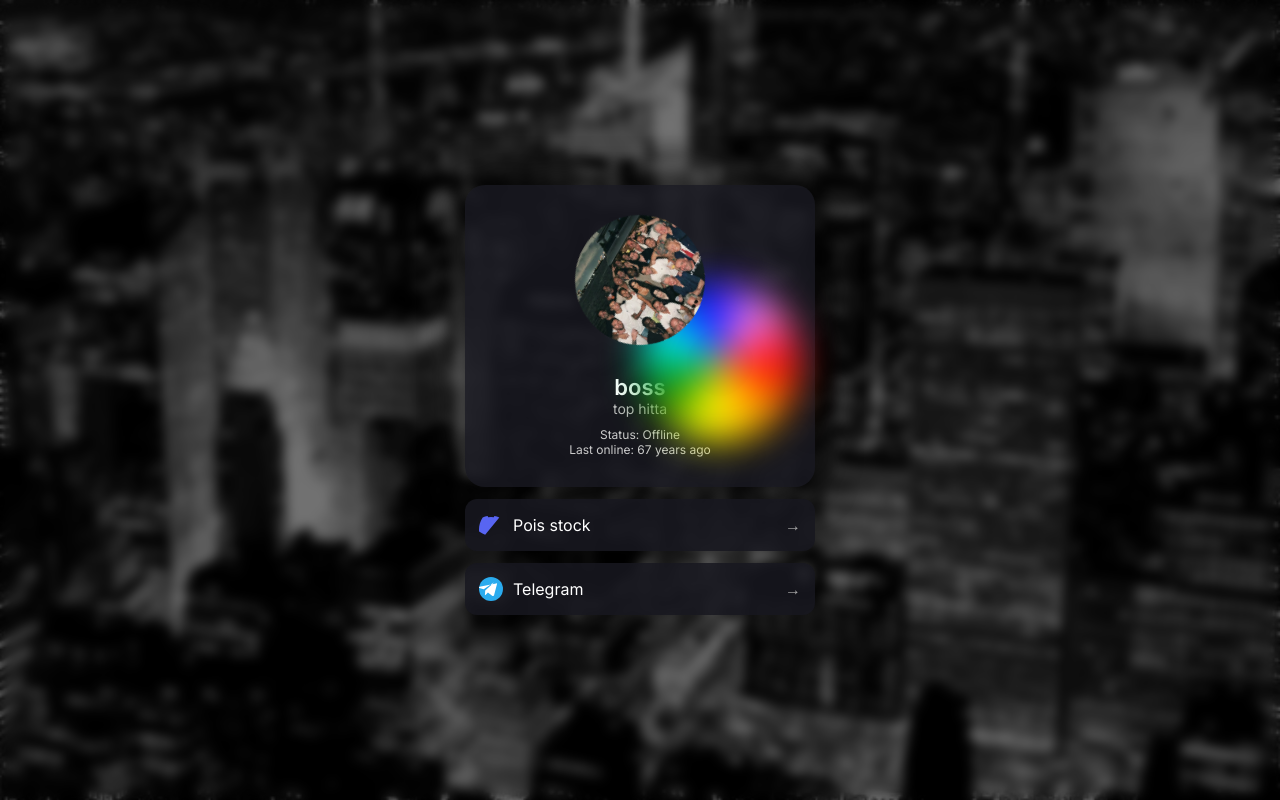
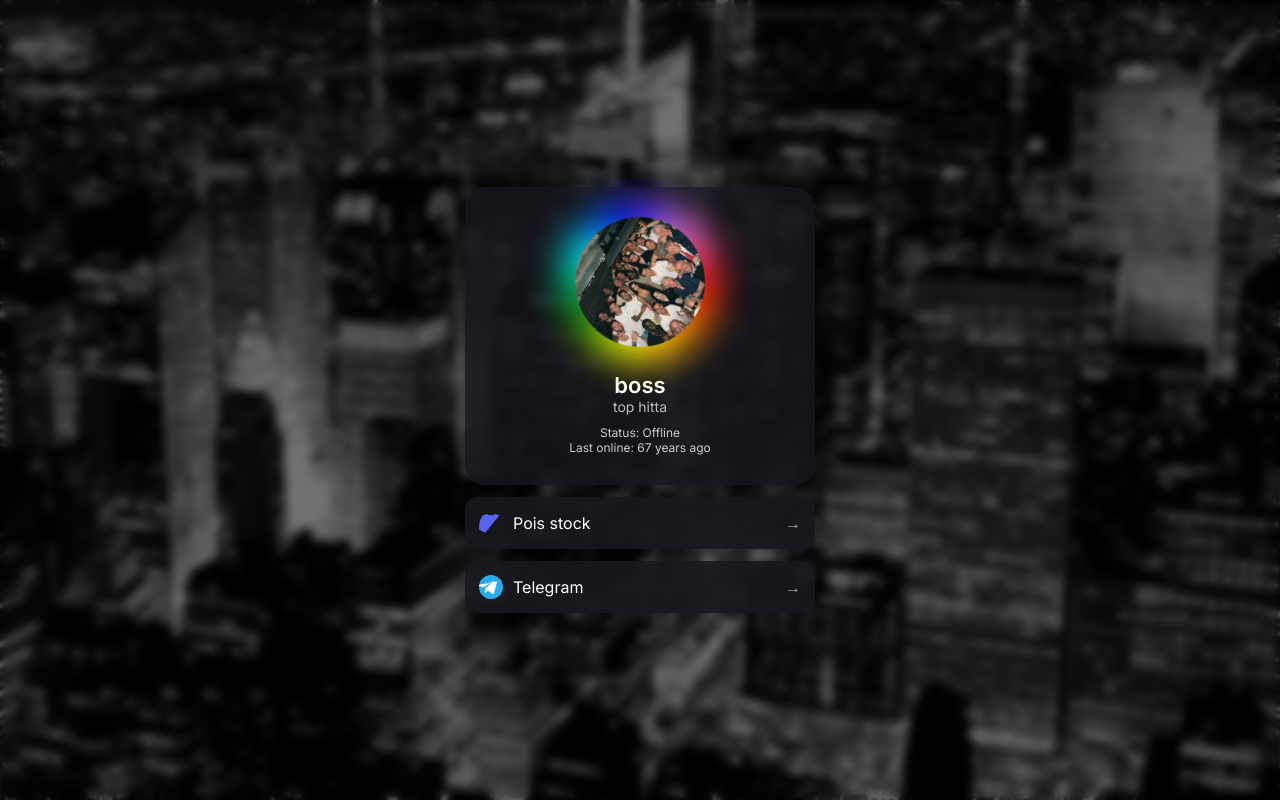
Before and after one commit to kestko99/Yess, a plain HTML site: page index.html in a window 1280 px wide. Drawn offline with Linux system fonts and the light colour scheme.

Commit message:
Update index.html

```diff
--- a/index.html
+++ b/index.html
@@ -21,65 +21,61 @@ body{
   justify-content:center;
   align-items:center;
   height:100vh;
-  overflow:hidden;
   position:relative;
   color:white;
 }
 
-/* Dark + Blur overlay */
-body::before{
+/* Dark blur overlay */
+body::after{
   content:"";
   position:fixed;
-  top:0;
-  left:0;
-  width:100%;
-  height:100%;
-  backdrop-filter:blur(6px);
+  inset:0;
   background:rgba(0,0,0,0.55);
-  z-index:-1;
+  backdrop-filter:blur(5px);
+  z-index:0;
 }
 
 .container{
   width:350px;
   text-align:center;
+  position:relative;
+  z-index:1;
 }
 
 .card{
-  background:rgba(24,24,32,0.85);
+  background:rgba(20,20,28,0.85);
   border-radius:20px;
   padding:30px 20px;
   box-shadow:0 0 40px rgba(0,0,0,0.7);
 }
 
-/* Spinning rainbow glow */
+/* Profile + glow */
 .profile-wrapper{
   position:relative;
-  margin-bottom:25px;
+  width:130px;
+  height:130px;
+  margin:0 auto 25px auto;
 }
 
 .profile-wrapper::before{
   content:"";
   position:absolute;
-  width:160px;
-  height:160px;
+  inset:-15px;
   border-radius:50%;
   background:conic-gradient(red,orange,yellow,green,cyan,blue,violet,red);
   animation:spin 4s linear infinite;
   filter:blur(18px);
-  top:50%;
-  left:50%;
-  transform:translate(-50%,-50%);
   z-index:0;
 }
 
 .profile-img{
-  width:130px;
-  height:130px;
+  width:100%;
+  height:100%;
   border-radius:50%;
   object-fit:cover;
-  animation:spin 6s linear infinite;
   position:relative;
   z-index:1;
+  animation:spin 6s linear infinite;
 }
 
 @keyframes spin{
@@ -93,19 +89,20 @@ body::before{
 }
 
 .handle{
-  color:#bbbbbb;
+  color:#bbb;
   font-size:14px;
   margin-bottom:10px;
 }
 
 .status{
   font-size:12px;
-  color:#cccccc;
+  color:#ccc;
   margin-top:8px;
 }
 
+/* Buttons */
 .link-button{
-  background:rgba(24,24,32,0.85);
+  background:rgba(24,24,32,0.9);
   border-radius:12px;
   padding:14px;
   margin-top:12px;
```
